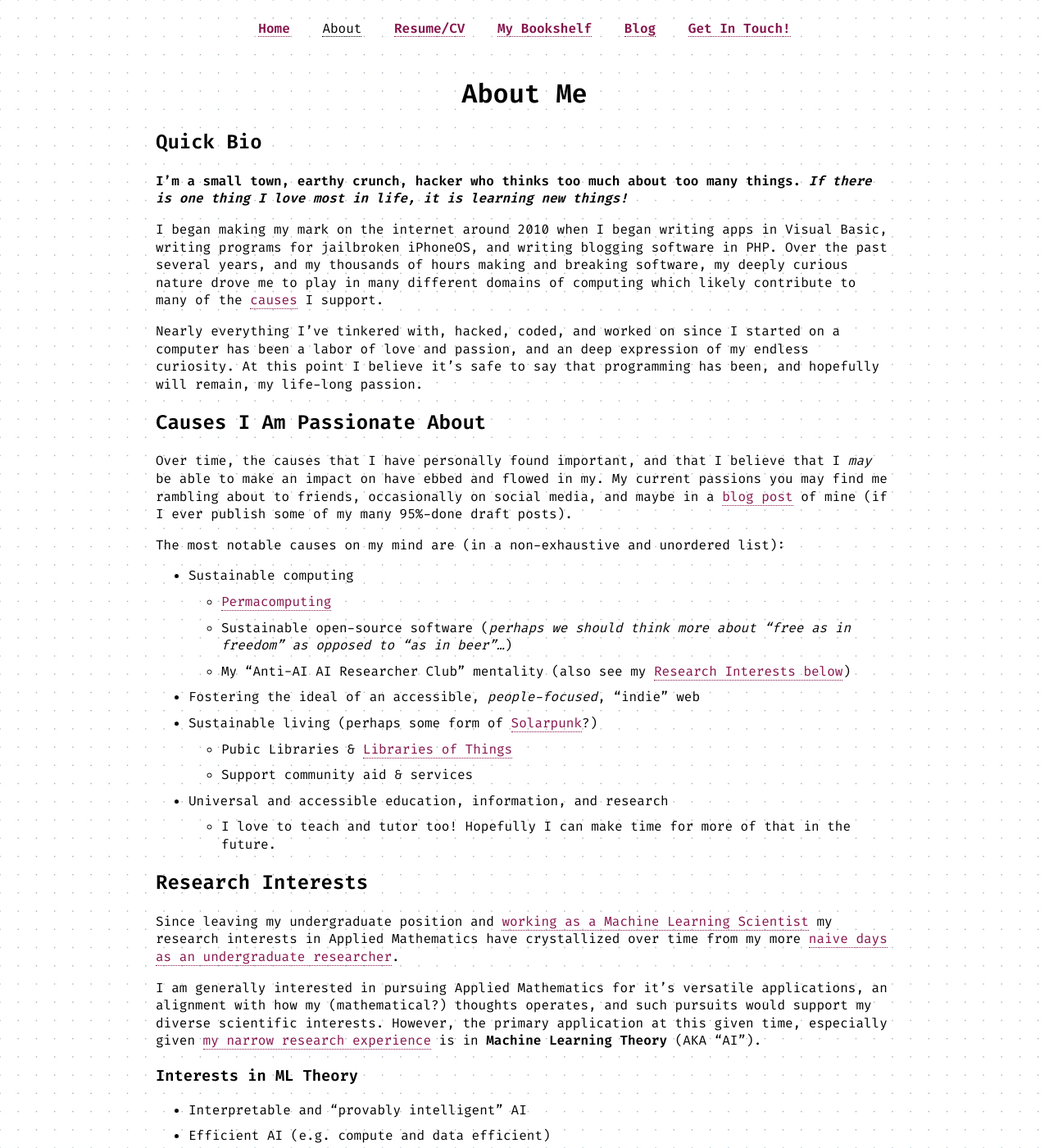
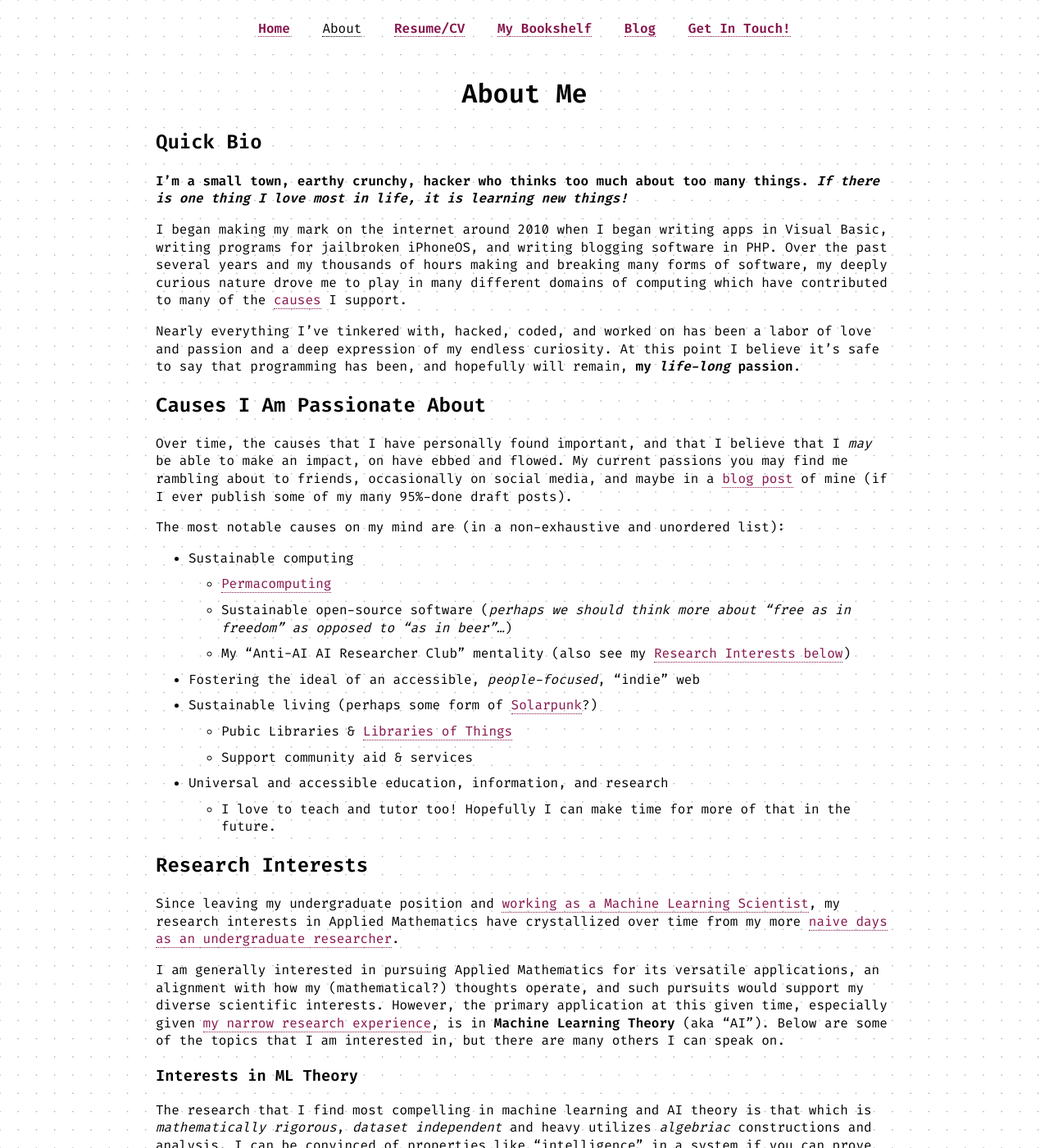
Before and after one commit to FrederickGeek8/freddy.us, a Jekyll site: the page built from about.md, in a window 1280 px wide and 1400 px high. Shown: the whole window at 82% size. Built offline with Jekyll 4.4.1, drawn with Linux system fonts in a browser that asks for light colours; some of the changed text lies outside the part shown.

Commit message:
Changing some wording

```diff
--- a/_config.yml
+++ b/_config.yml
@@ -15,13 +15,13 @@
 # in the templates via {{ site.myvariable }}.
 title: Frederick Morlock
 email: me@freddy.us
-description: Tinkerer.
+description: Tinkerer, Researcher, Programmer.
 long_description: >-
-    Computer Scientist, Mathematician, and Software Engineer interested in Machine Learning and pushing the boundaries of understanding in Computer Science.
-    I have been programming, tinkering, and constantly curious for over a decade and I consider it to truly be my lifelong passion.
+  Computer Scientist, Mathematician, and Programmer with a passion for open-source and open-science.
+  I have been programming, tinkering, and constantly curious for over a decade, and I consider it to truly be my lifelong passion.
+  My research primarily lies in Machine Learning Theory, but my interests span many fields connected to mathematics and computing.
 baseurl: "" # the subpath of your site, e.g. /blog
 url: "https://freddy.us" # the base hostname & protocol for your site, e.g. http://example.com
-twitter_username: FrederickGeek8
 repository: FrederickGeek8/freddy.us
 author: Frederick Morlock
 resume: "https://drive.google.com/file/d/11o0st1t7VJx8rg1RcgJzFW3q0JSlgz3C/view?usp=sharing"
--- a/about.md
+++ b/about.md
@@ -7,14 +7,14 @@
 <h1 id="title">{{ page.title }}</h1>
 
 ## Quick Bio
-**I'm a small town, earthy crunch, hacker who thinks too much about too many things. _If there is one thing I love most in life, it is learning new things!_**
+**I'm a small town, earthy crunchy, hacker who thinks too much about too many things. _If there is one thing I love most in life, it is learning new things!_**
 
-I began making my mark on the internet around 2010 when I began writing apps in Visual Basic, writing programs for jailbroken iPhoneOS, and writing blogging software in PHP. Over the past several years, and my thousands of hours making and breaking software, my deeply curious nature drove me to play in many different domains of computing which likely contribute to many of the [causes](#causes-i-am-passionate-about) I support.
+I began making my mark on the internet around 2010 when I began writing apps in Visual Basic, writing programs for jailbroken iPhoneOS, and writing blogging software in PHP. Over the past several years and my thousands of hours making and breaking many forms of software, my deeply curious nature drove me to play in many different domains of computing which have contributed to many of the [causes](#causes-i-am-passionate-about) I support.
 
-Nearly everything I've tinkered with, hacked, coded, and worked on since I started on a computer has been a labor of love and passion, and an deep expression of my endless curiosity. At this point I believe it's safe to say that programming has been, and hopefully will remain, my life-long passion.
+Nearly everything I've tinkered with, hacked, coded, and worked on has been a labor of love and passion and a deep expression of my endless curiosity. At this point I believe it's safe to say that programming has been, and hopefully will remain, **my _life-long_ passion**.
 
 ## Causes I Am Passionate About
-Over time, the causes that I have personally found important, and that I believe that I _may_ be able to make an impact on have ebbed and flowed in my. My current passions you may find me rambling about to friends, occasionally on social media, and maybe in a [blog post](/blog/) of mine (if I ever publish some of my many 95%-done draft posts).
+Over time, the causes that I have personally found important, and that I believe that I _may_ be able to make an impact, on have ebbed and flowed. My current passions you may find me rambling about to friends, occasionally on social media, and maybe in a [blog post](/blog/) of mine (if I ever publish some of my many 95%-done draft posts).
 
 The most notable causes on my mind are (in a non-exhaustive and unordered list):
 - Sustainable computing
@@ -29,17 +29,20 @@
   - I love to teach and tutor too! Hopefully I can make time for more of that in the future.
 
 ## Research Interests
-Since leaving my undergraduate position and [working as a Machine Learning Scientist](/resume/#hinelea-imaging) my research interests in Applied Mathematics have crystallized over time from my more [naive days as an undergraduate researcher](/resume/#papers).
+Since leaving my undergraduate position and [working as a Machine Learning Scientist](/resume/#hinelea-imaging), my research interests in Applied Mathematics have crystallized over time from my more [naive days as an undergraduate researcher](/resume/#papers).
 
-I am generally interested in pursuing Applied Mathematics for it's versatile applications, an alignment with how my (mathematical?) thoughts operates, and such pursuits would support my diverse scientific interests. However, the primary application at this given time, especially given [my narrow research experience](/resume/#research-experience) is in **Machine Learning Theory** (AKA "AI").
+I am generally interested in pursuing Applied Mathematics for its versatile applications, an alignment with how my (mathematical?) thoughts operate, and such pursuits would support my diverse scientific interests. However, the primary application at this given time, especially given [my narrow research experience](/resume/#research-experience), is in **Machine Learning Theory** (aka "AI"). Below are some of the topics that I am interested in, but there are many others I can speak on.
 
 ### Interests in ML Theory
+The research that I find most compelling in machine learning and AI theory is that which is _mathematically rigorous_, _dataset independent_ and heavy utilizes _algebriac_ constructions and analysis. I can be convinced of properties like "intelligence" in a system if you can prove to me _in the math_ that this behaviour emerges.
+
+- Aligned & Equivariant ML (e.g. how can we align our models with our science?)
+- Constructive AI (e.g. how can we intentionally construct models for specific behaviour?)
+- Sparse Autoencoders and Neural Information Theory
+- Neural Collapse, Grokking, and Neural Circuits
+- Chain of Thought, Neural Computations, and Formal Languages
 - Interpretable and "provably intelligent" AI
-- Efficient AI (e.g. compute and data efficient)
-- Accurate AI (e.g. how can we align our models with our science?)
-- Constructive AI (e.g. how can we intentionally construct models for specific behaviour?)
-- Applying _principles and technologies_ from modern ML to the sciences (e.g. going from _learning_ to _efficient & accurate modeling_)
-- _When should AI/ML ***not*** be used?_
+- Efficient AI (compute and data efficient)
 
 ### Broader Research Interests
 - Kolmogorov complexity (my favorite topic!)
```
Also changed, not shown: other parts of about.md (+3 -2 lines), blog/index.html (+3 -6 lines), contact.md (+1 -1 lines), index.md (+3 -3 lines).
